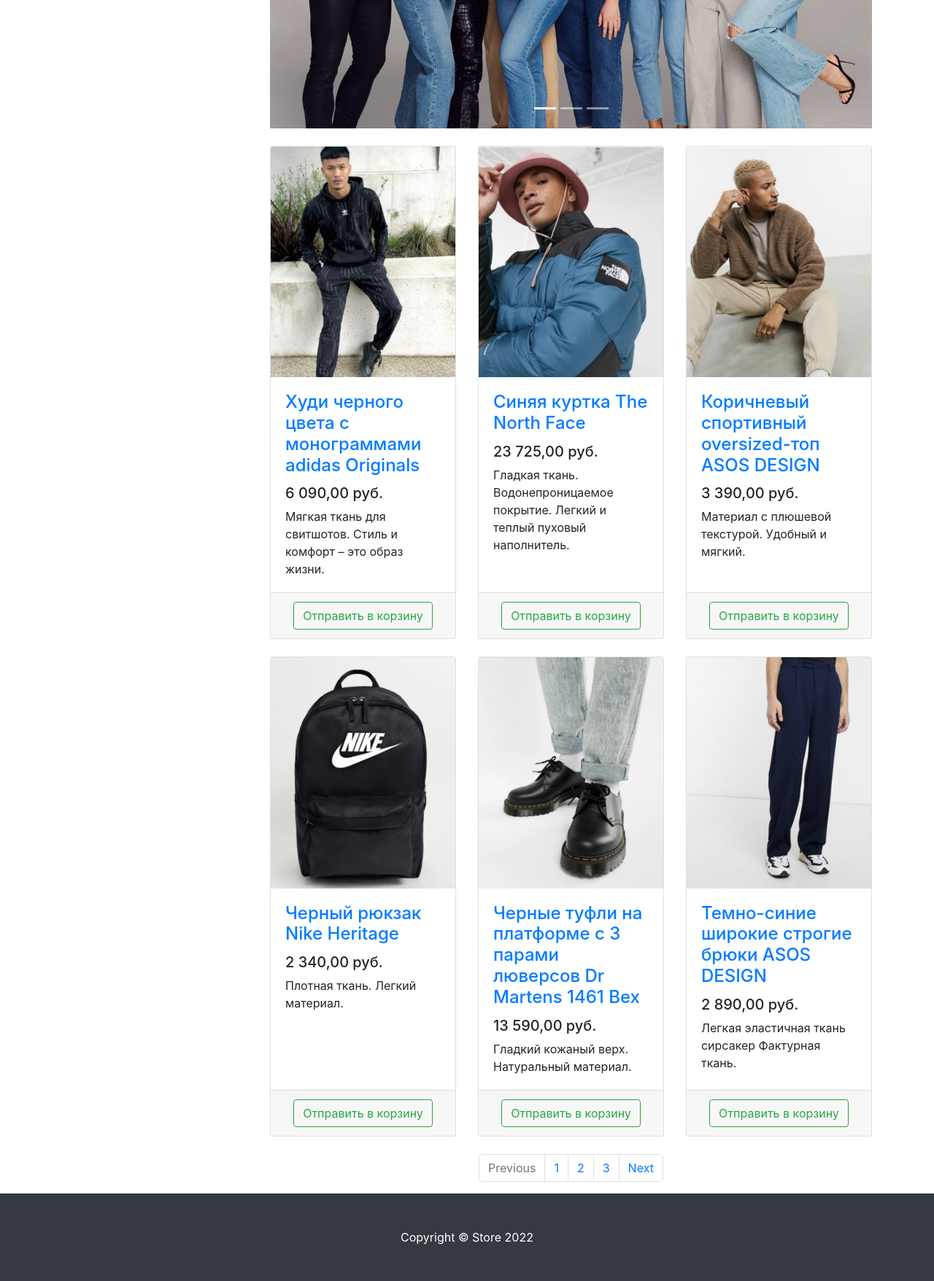
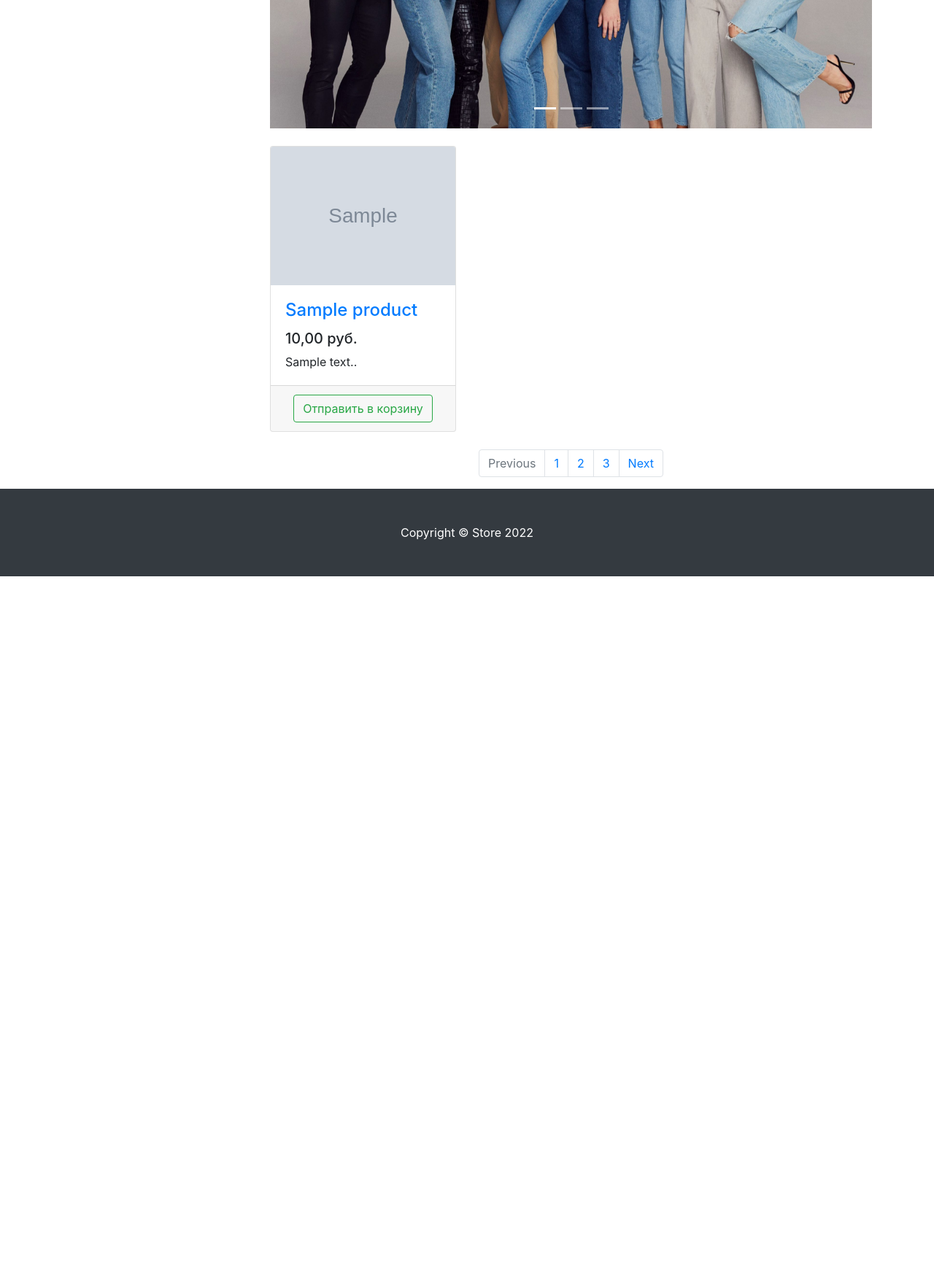
Before and after one commit to Magicfavorite/Django_Top, a Django app: template store/products/templates/products/products.html in a window 1280 px wide. Shown: the part 399-2155 px from the top of the page at 73% size. After the commit the page ends 1189 px from the top, so only its background shows below. Run offline with Django 4.2, Linux system fonts and the light colour scheme; the template is opened without the code that fills it: most values are stand-ins (such as "Sample title", 1, 10 or a date in 2020); grey boxes marked "Sample" are stand-in pictures; some libraries are stand-ins or nearby versions.

Commit message:
Пятый коммит
Преобразовали списки с помощью заданных переменных.

```diff
--- a/store/products/templates/products/products.html
+++ b/store/products/templates/products/products.html
@@ -91,13 +91,13 @@
                 </ol>
                 <div class="carousel-inner" role="listbox">
                     <div class="carousel-item active">
-                        <img class="/static/d-block img-fluid" src="/static/vendor/img/slides/slide-1.jpg" alt="First slide">
+                        <img class="d-block img-fluid" src="/static/vendor/img/slides/slide-1.jpg" alt="First slide">
                     </div>
                     <div class="carousel-item">
-                        <img class="/static/d-block img-fluid" src="/static/vendor/img/slides/slide-2.jpg" alt="Second slide">
+                        <img class="d-block img-fluid" src="/static/vendor/img/slides/slide-2.jpg" alt="Second slide">
                     </div>
                     <div class="carousel-item">
-                        <img class="/static/d-block img-fluid" src="/static/vendor/img/slides/slide-3.jpg" alt="Third slide">
+                        <img class="d-block img-fluid" src="/static/vendor/img/slides/slide-3.jpg" alt="Third slide">
                     </div>
                 </div>
                 <a class="carousel-control-prev" href="#carouselExampleIndicators" role="button" data-slide="prev">
@@ -111,127 +111,28 @@
             </div>
 
             <div class="row">
+                {% for product in products %}
 
                 <div class="col-lg-4 col-md-6 mb-4">
                     <div class="card h-100">
                         <a href="#">
                             <img class="card-img-top"
-                                 src="/static/vendor/img/products/Adidas-hoodie.png"
+                                 src= "{{ product.image }}"
                                  alt="">
                         </a>
                         <div class="card-body">
                             <h4 class="card-title">
-                                <a href="#">Худи черного цвета с монограммами adidas Originals</a>
+                                <a href="#">{{product.cardtitle}}</a>
                             </h4>
-                            <h5>6 090,00 руб.</h5>
-                            <p class="card-text">Мягкая ткань для свитшотов. Стиль и комфорт – это образ жизни.</p>
+                            <h5>{{ product.price }},00 руб.</h5>
+                            <p class="card-text">{{ product.cardtext }}.</p>
                         </div>
                         <div class="card-footer text-center">
                             <button type="button" class="btn btn-outline-success">Отправить в корзину</button>
                         </div>
                     </div>
                 </div>
-
-                <div class="col-lg-4 col-md-6 mb-4">
-                    <div class="card h-100">
-                        <a href="#">
-                            <img class="card-img-top"
-                                 src="/static/vendor/img/products/Blue-jacket-The-North-Face.png" alt="">
-                        </a>
-                        <div class="card-body">
-                            <h4 class="card-title">
-                                <a href="#">Синяя куртка The North Face</a>
-                            </h4>
-                            <h5>23 725,00 руб.</h5>
-                            <p class="card-text">
-                                Гладкая ткань. Водонепроницаемое покрытие. Легкий и теплый пуховый наполнитель.
-                            </p>
-                        </div>
-                        <div class="card-footer text-center">
-                            <button type="button" class="btn btn-outline-success">Отправить в корзину</button>
-                        </div>
-                    </div>
-                </div>
-
-                <div class="col-lg-4 col-md-6 mb-4">
-                    <div class="card h-100">
-                        <a href="#">
-                            <img class="card-img-top"
-                                 src="/static/vendor/img/products/Brown-sports-oversized-top-ASOS-DESIGN.png"
-                                 alt="">
-                        </a>
-                        <div class="card-body">
-                            <h4 class="card-title">
-                                <a href="#">Коричневый спортивный oversized-топ ASOS DESIGN</a>
-                            </h4>
-                            <h5>3 390,00 руб.</h5>
-                            <p class="card-text">Материал с плюшевой текстурой. Удобный и мягкий.</p>
-                        </div>
-                        <div class="card-footer text-center">
-                            <button type="button" class="btn btn-outline-success">Отправить в корзину</button>
-                        </div>
-                    </div>
-                </div>
-
-                <div class="col-lg-4 col-md-6 mb-4">
-                    <div class="card h-100">
-                        <a href="#">
-                            <img class="card-img-top"
-                                 src="/static/vendor/img/products/Black-Nike-Heritage-backpack.png"
-                                 alt="">
-                        </a>
-                        <div class="card-body">
-                            <h4 class="card-title">
-                                <a href="#">Черный рюкзак Nike Heritage</a>
-                            </h4>
-                            <h5>2 340,00 руб.</h5>
-                            <p class="card-text">Плотная ткань. Легкий материал.</p>
-                        </div>
-                        <div class="card-footer text-center">
-                            <button type="button" class="btn btn-outline-success">Отправить в корзину</button>
-                        </div>
-                    </div>
-                </div>
-
-                <div class="col-lg-4 col-md-6 mb-4">
-                    <div class="card h-100">
-                        <a href="#">
-                            <img class="card-img-top"
-                                 src="/static/vendor/img/products/Black-Dr-Martens-shoes.png"
-                                 alt="">
-                        </a>
-                        <div class="card-body">
-                            <h4 class="card-title">
-                                <a href="#">Черные туфли на платформе с 3 парами люверсов Dr Martens 1461 Bex</a>
-                            </h4>
-                            <h5>13 590,00 руб.</h5>
-                            <p class="card-text">Гладкий кожаный верх. Натуральный материал.</p>
-                        </div>
-                        <div class="card-footer text-center">
-                            <button type="button" class="btn btn-outline-success">Отправить в корзину</button>
-                        </div>
-                    </div>
-                </div>
-
-                <div class="col-lg-4 col-md-6 mb-4">
-                    <div class="card h-100">
-                        <a href="#">
-                            <img class="card-img-top"
-                                 src="/static/vendor/img/products/Dark-blue-wide-leg-ASOs-DESIGN-trousers.png"
-                                 alt="">
-                        </a>
-                        <div class="card-body">
-                            <h4 class="card-title">
-                                <a href="#">Темно-синие широкие строгие брюки ASOS DESIGN</a>
-                            </h4>
-                            <h5>2 890,00 руб.</h5>
-                            <p class="card-text">Легкая эластичная ткань сирсакер Фактурная ткань.</p>
-                        </div>
-                        <div class="card-footer text-center">
-                            <button type="button" class="btn btn-outline-success">Отправить в корзину</button>
-                        </div>
-                    </div>
-                </div>
+                {% endfor %}
 
             </div>
 
@@ -272,7 +173,7 @@
         crossorigin="anonymous"></script>
 
 <!-- FontAwesome script -->
-<script src="/static/vendor/fontawesome/fontawesome-icons.js" crossorigin="anonymous"></script>
+<script src="vendor/fontawesome/fontawesome-icons.js" crossorigin="anonymous"></script>
 
 </body>
 
```
Also changed, not shown: store/products/templates/products/index.html (+7 -3 lines), store/products/views.py (+63 -2 lines).
